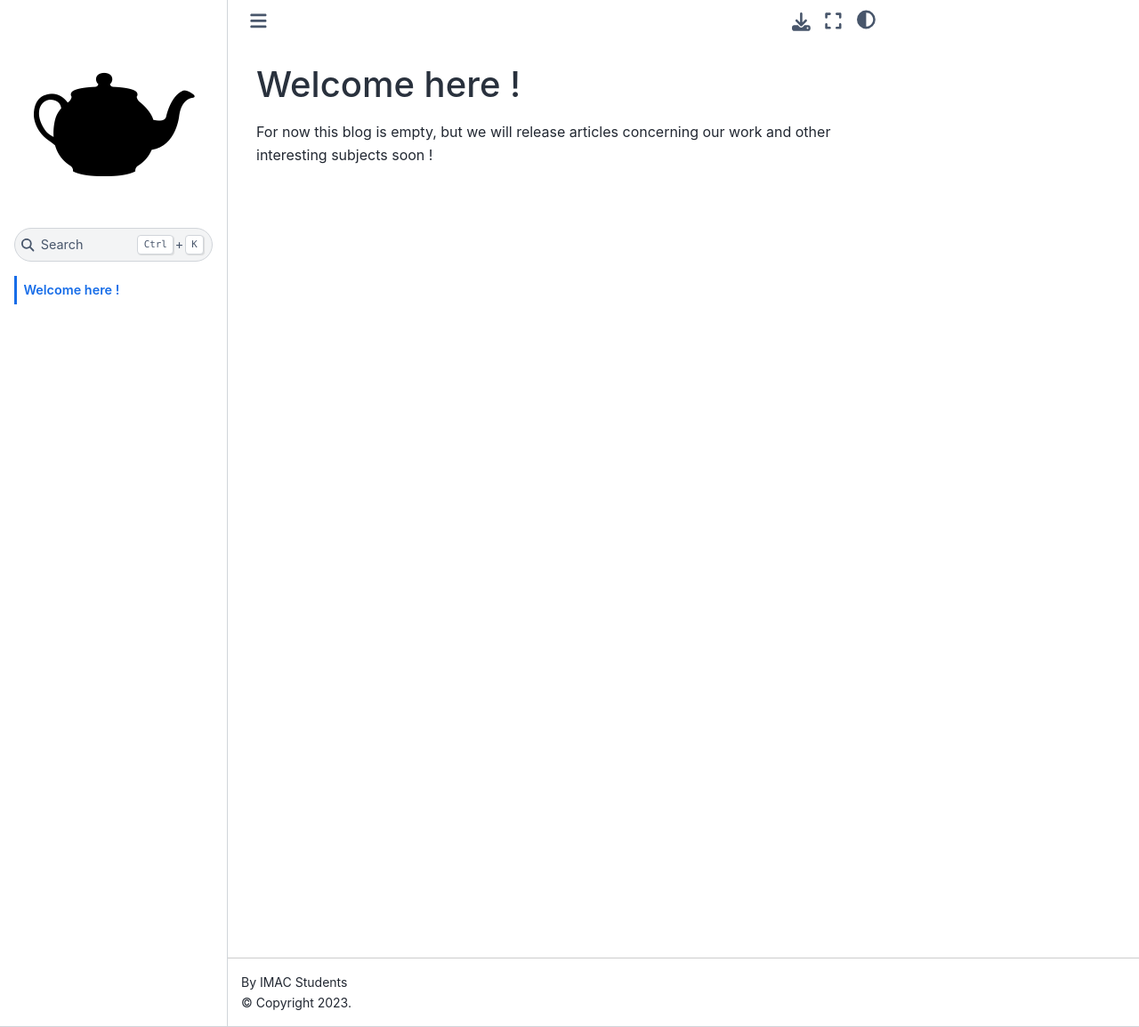
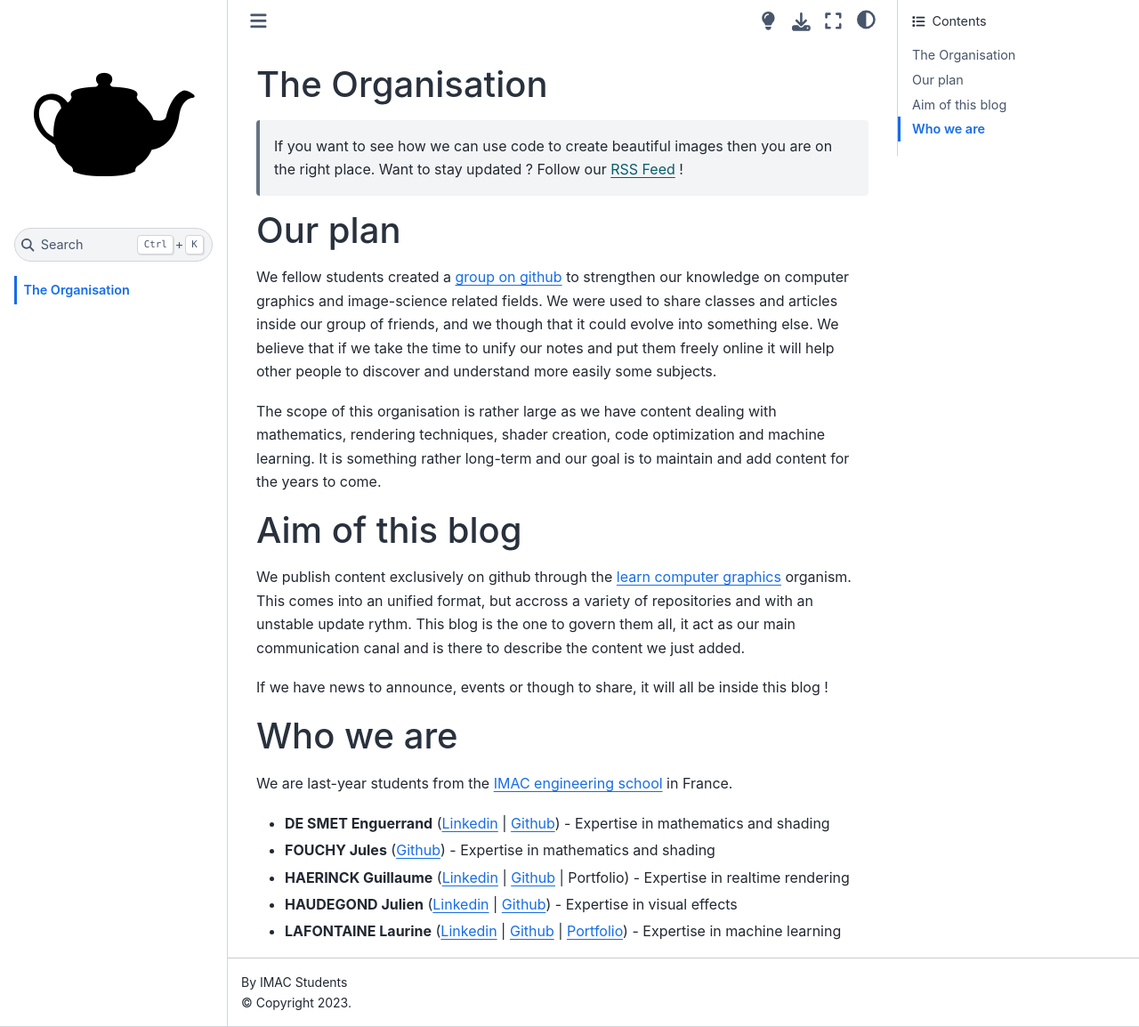
Before and after one commit to learn-computer-graphics/blog, a Jupyter Book: the page built from index.md, in a window 1280 px wide and 1154 px high. Shown: the whole window at 89% size. Built offline with Jupyter Book 1.0.4 settings and Sphinx 7.4.7 and the Sphinx Book theme 1.1.4, drawn with Linux system fonts in a browser that asks for light colours.

Commit message:
The Organisation
Article at the root of our blog describing our organisation. Check it here : https://learn-computer-graphics.github.io/blog/

```diff
--- a/_config.yml
+++ b/_config.yml
@@ -3,5 +3,9 @@ title: Learn Computer Graphics Blog
 author: IMAC Students
 logo: logo.png
 
+repository:
+  url: https://github.com/learn-computer-graphics/blog
+
 html:
   favicon : "favicon.ico"
+  use_issues_button: true
--- a/index.md
+++ b/index.md
@@ -1,4 +1,26 @@
-Welcome here !
+The Organisation
 ============================
 
-For now this blog is empty, but we will release articles concerning our work and other interesting subjects soon !
+> If you want to see how we can use code to create beautiful images then you are on the right place. Want to stay updated ? Follow our [RSS Feed](https://github.com/learn-computer-graphics/blog/commits.atom) !
+
+# Our plan
+
+We fellow students created a [group on github](https://github.com/learn-computer-graphics) to strengthen our knowledge on computer graphics and image-science related fields. We were used to share classes and articles inside our group of friends, and we though that it could evolve into something else. We believe that if we take the time to unify our notes and put them freely online it will help other people to discover and understand more easily some subjects.
+
+The scope of this organisation is rather large as we have content dealing with mathematics, rendering techniques, shader creation, code optimization and machine learning. It is something rather long-term and our goal is to maintain and add content for the years to come.
+
+# Aim of this blog
+
+We publish content exclusively on github through the [learn computer graphics](https://github.com/learn-computer-graphics) organism. This comes into an unified format, but accross a variety of repositories and with an unstable update rythm. This blog is the one to govern them all, it act as our main communication canal and is there to describe the content we just added.
+
+If we have news to announce, events or though to share, it will all be inside this blog !
+
+# Who we are
+
+We are last-year students from the [IMAC engineering school](https://www.ingenieur-imac.fr/) in France.
+
+- **DE SMET Enguerrand** ([Linkedin](https://www.linkedin.com/in/enguerrand-de-smet-1879a119b/) | [Github](https://github.com/dsmtE)) - Expertise in mathematics and shading
+- **FOUCHY Jules** ([Github](https://github.com/JulesFouchy)) - Expertise in mathematics and shading
+- **HAERINCK Guillaume** ([Linkedin](https://www.linkedin.com/in/guillaumehaerinck/) | [Github](https://github.com/guillaume-haerinck) | Portfolio) - Expertise in realtime rendering
+- **HAUDEGOND Julien** ([Linkedin](https://www.linkedin.com/in/julien-haudegond/) | [Github](https://github.com/Julien-Haudegond)) - Expertise in visual effects
+- **LAFONTAINE Laurine** ([Linkedin](https://www.linkedin.com/in/laurine-lafontaine-826545148/) | [Github](https://github.com/LafLaurine) | [Portfolio](https://laflaurine.github.io/portfolio/)) - Expertise in machine learning
```
